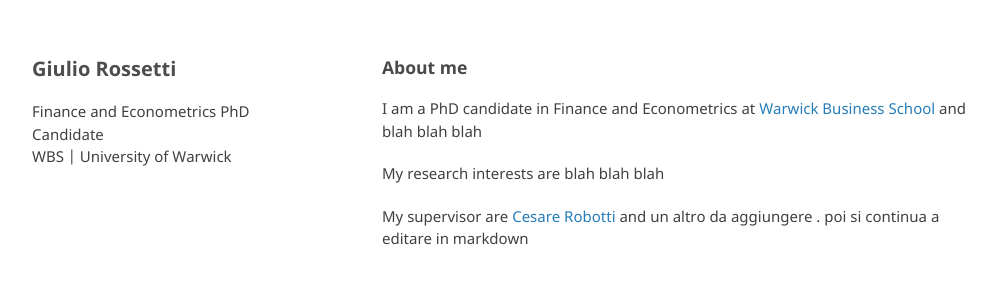
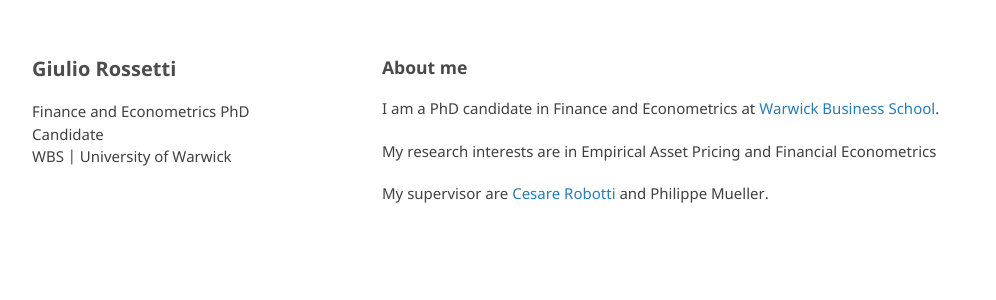
Before and after one commit to GiulioRossetti94/giuliorossetti94.github.io, a Jekyll site: the page built from index.md, in a window 1280 px wide. Shown: the top 300 px of the page, without its empty margins (133-1129 px from the left). Built offline with Jekyll 4.4.1, drawn with Linux system fonts in a browser that asks for light colours; the repository's description, which GitHub fills in, is left out; our own code applies the rules of GitHub Pages for plain Markdown files.

Commit message:
Update index.md

```diff
--- a/index.md
+++ b/index.md
@@ -4,9 +4,8 @@ layout: default
 
 ### About me
 
-I am a PhD candidate in Finance and Econometrics at [Warwick Business School](http://wbs.ac.uk/) and blah blah blah
+I am a PhD candidate in Finance and Econometrics at [Warwick Business School](http://wbs.ac.uk/).
 
-My research interests are blah blah blah
+My research interests are in Empirical Asset Pricing and Financial Econometrics
 
-My supervisor are [Cesare Robotti](https://cesarerobotti.com) and un altro da aggiungere .
-poi si continua a editare in markdown
+My supervisor are [Cesare Robotti](https://cesarerobotti.com) and Philippe Mueller.
```
